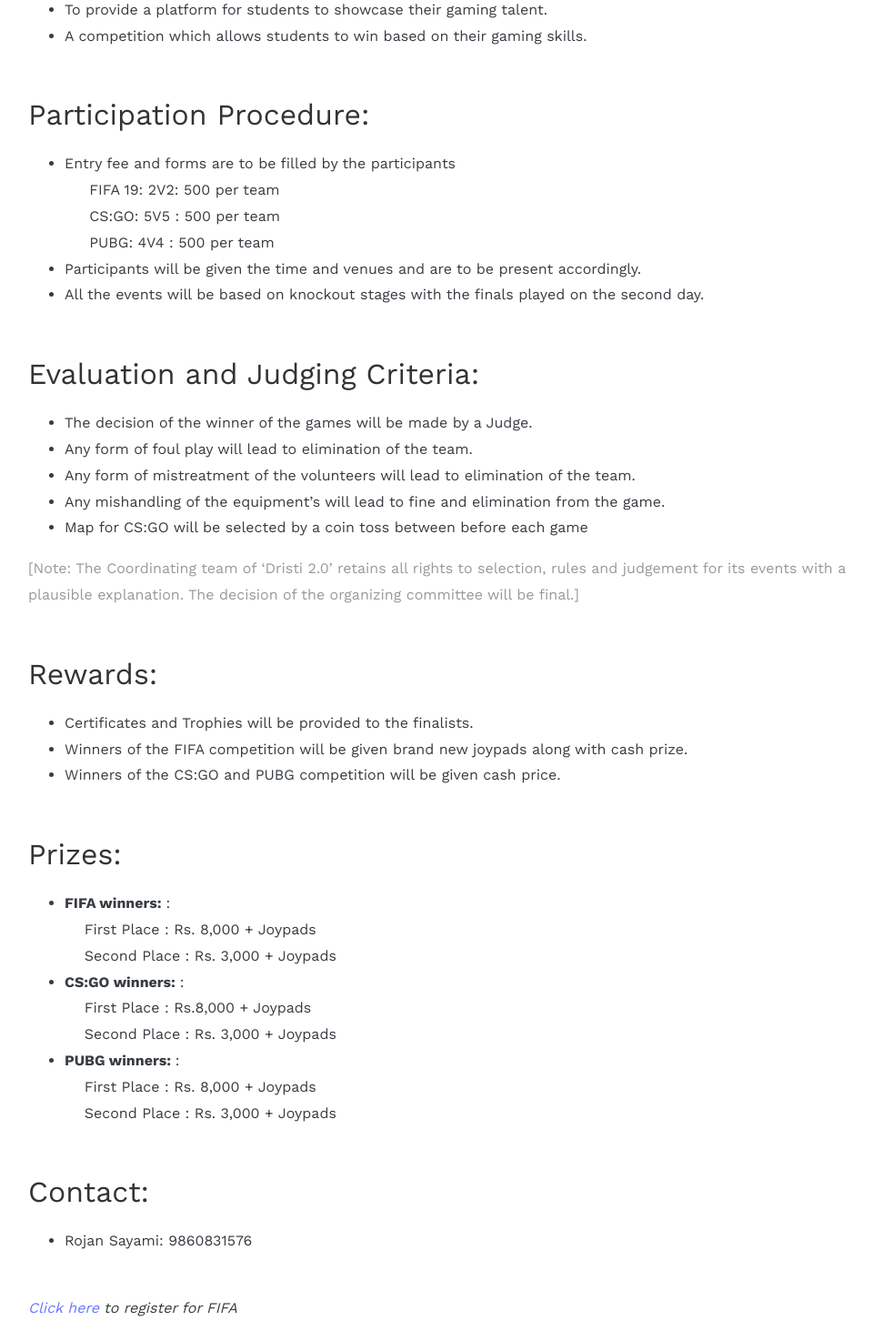
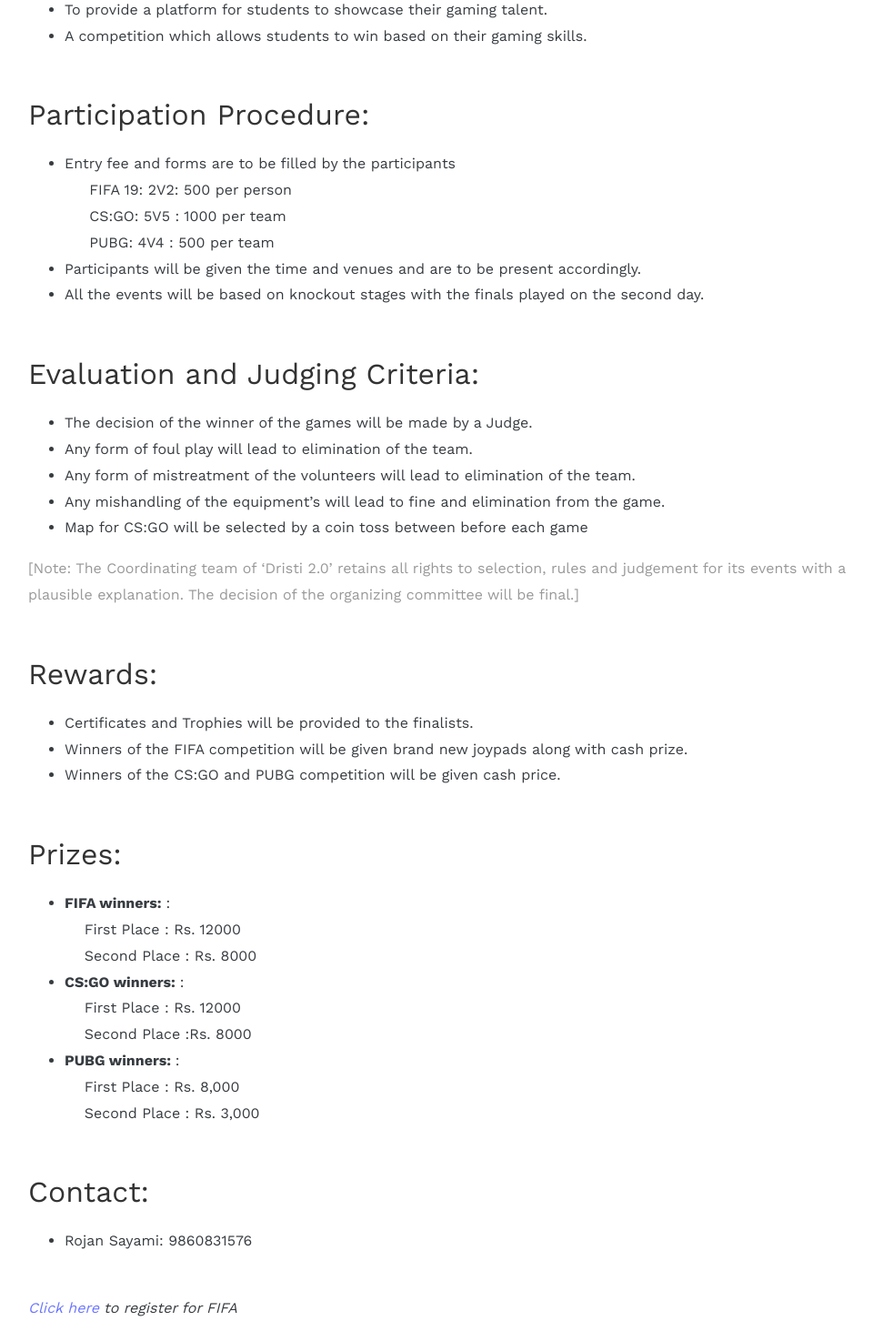
Before and after one commit to kec-it-club/dristi-site, a PHP site: page /events/game-fest in a window 1280 px wide. Shown: the part 2114-3588 px from the top of the page at 91% size, without its empty margins (54-1014 px from the left). Run offline with PHP 8.4, Linux system fonts and the light colour scheme; some libraries are stand-ins or nearby versions; some web fonts are replaced.

Commit message:
new prices

```diff
--- a/pages/events/game-fest.php
+++ b/pages/events/game-fest.php
@@ -113,8 +113,8 @@
           <h2 class="mb-3 mt-5">Participation Procedure:</h2>
           <ul>
             <li style="color:#373c41;"> Entry fee and forms are to be filled by the participants<br>
-              &nbsp;&nbsp;&nbsp;&nbsp; FIFA 19: 2V2: 500 per team<br>
-              &nbsp;&nbsp;&nbsp;&nbsp; CS:GO: 5V5 : 500 per team <br>
+              &nbsp;&nbsp;&nbsp;&nbsp; FIFA 19: 2V2: 500 per person<br>
+              &nbsp;&nbsp;&nbsp;&nbsp; CS:GO: 5V5 : 1000 per team <br>
               &nbsp;&nbsp;&nbsp;&nbsp; PUBG: 4V4 : 500 per team <br>
 
             </li>
@@ -155,17 +155,17 @@
           <h2 class="mb-3 mt-5">Prizes:</h2>
           <ul>
             <li style="color:#373c41;"> <b>FIFA winners: </b>:<br>
-              &nbsp;&nbsp;&nbsp;&nbsp;First Place : Rs. 8,000 + Joypads<br>
-              &nbsp;&nbsp;&nbsp;&nbsp;Second Place : Rs. 3,000 + Joypads <br>
+              &nbsp;&nbsp;&nbsp;&nbsp;First Place : Rs. 12000<br>
+              &nbsp;&nbsp;&nbsp;&nbsp;Second Place : Rs. 8000 <br>
             </li>
             <li style="color:#373c41;"> <b>CS:GO winners: </b>:<br>
-              &nbsp;&nbsp;&nbsp;&nbsp;First Place : Rs.8,000 + Joypads
+              &nbsp;&nbsp;&nbsp;&nbsp;First Place : Rs. 12000
               <br>
-              &nbsp;&nbsp;&nbsp;&nbsp;Second Place : Rs. 3,000 + Joypads<br>
+              &nbsp;&nbsp;&nbsp;&nbsp;Second Place :Rs. 8000 <br>
             </li>
             <li style="color:#373c41;"> <b>PUBG winners: </b>:<br>
-              &nbsp;&nbsp;&nbsp;&nbsp;First Place : Rs. 8,000 + Joypads<br>
-              &nbsp;&nbsp;&nbsp;&nbsp;Second Place : Rs. 3,000 + Joypads<br>
+              &nbsp;&nbsp;&nbsp;&nbsp;First Place : Rs. 8,000 <br>
+              &nbsp;&nbsp;&nbsp;&nbsp;Second Place : Rs. 3,000<br>
             </li>
           </ul>
           <h2 class="mb-3 mt-5">Contact:</h2>
```
